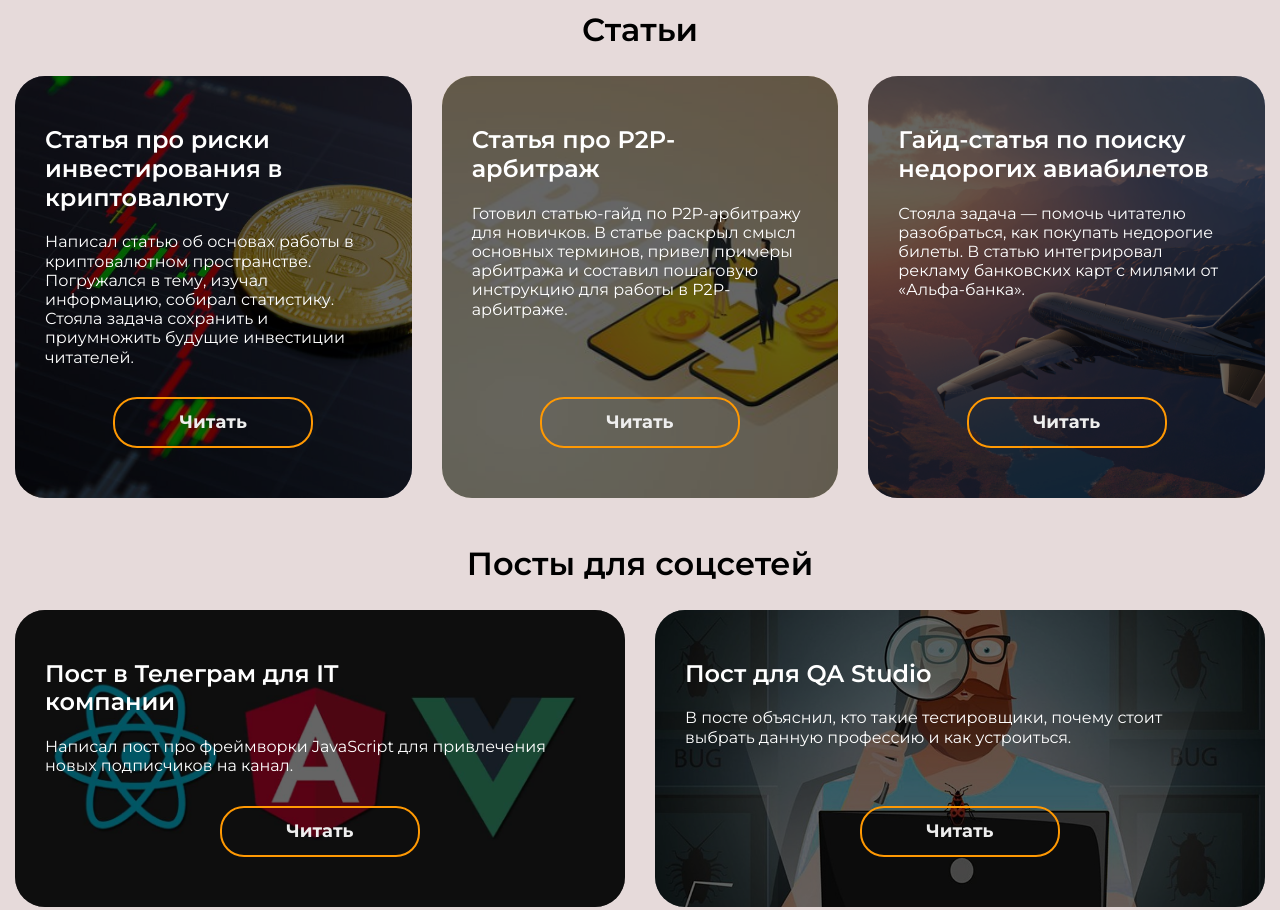
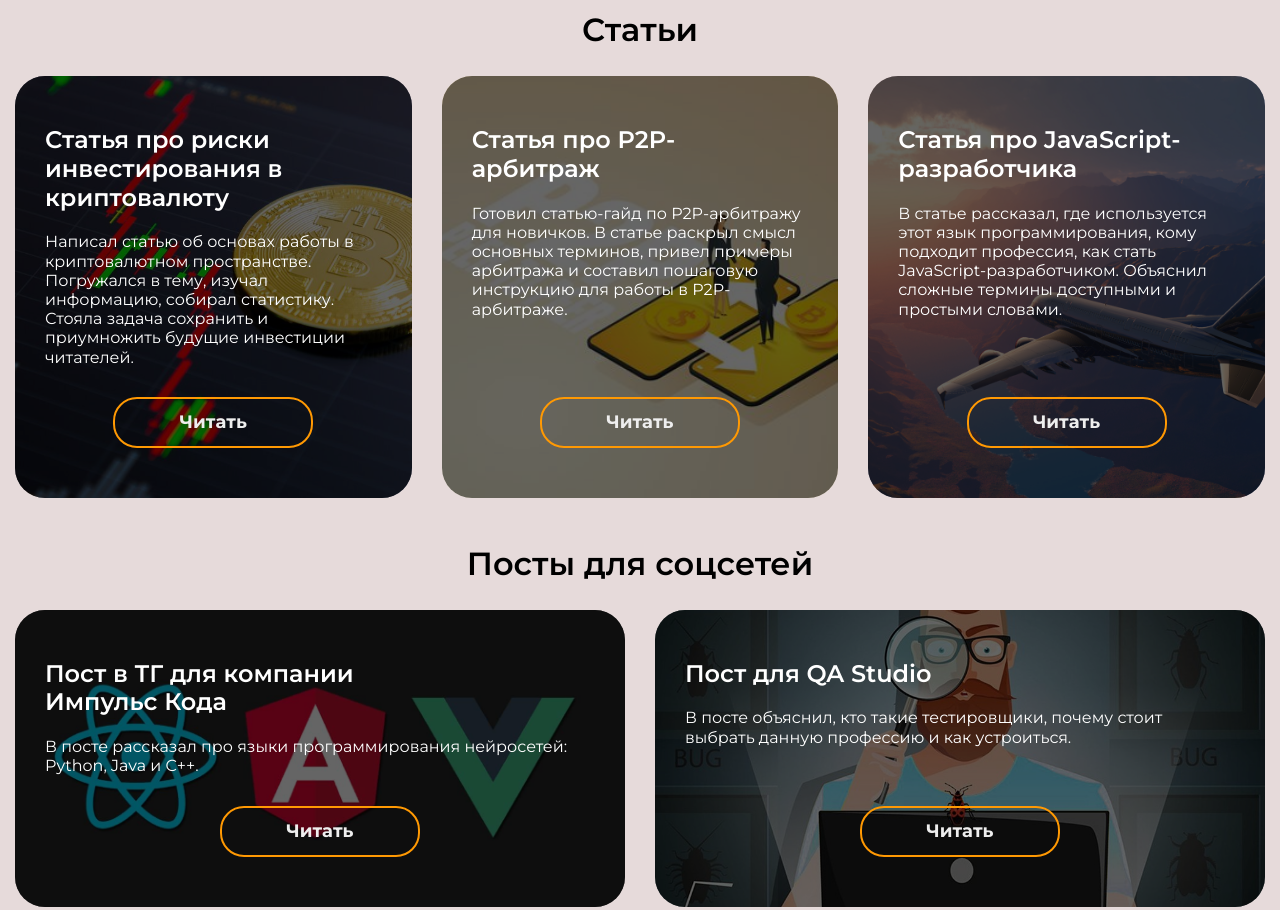
Before and after one commit to FILiSCHUK/portfolio, a plain HTML site: page index.html in a window 1280 px wide. Shown: the part 1620-2530 px from the top of the page. Drawn offline with Linux system fonts and the light colour scheme.

Commit message:
Add files via upload

```diff
--- a/index.html
+++ b/index.html
@@ -151,16 +151,16 @@
 
                   <article class="items-works__item item-article-6">
                     <div class="items-works__content">
-                      <h3 class="items-works__subtitle">Гайд-статья по поиску недорогих авиабилетов</h3>
+                      <h3 class="items-works__subtitle">Статья про JavaScript-разработчика</h3>
                       <div class="items-works__text">
                         <p>
-                          Стояла задача — помочь читателю разобраться,
-                          как покупать недорогие билеты.
-                          В статью интегрировал рекламу банковских карт с милями
-                          от «Альфа-банка».
+                          В статье рассказал, где используется этот язык программирования,
+                          кому подходит профессия, как стать JavaScript-разработчиком.
+                          Объяснил сложные термины доступными и простыми словами.
+
                         </p>
                       </div>
-                      <a href="https://docs.google.com/document/d/13Jsf4aQnszH4Fmjx2icJXDAuvTsPAafHKBhc_J1YO-0/edit?usp=sharing" target="_blank" class="items-works__button button">Читать</a>
+                      <a href="https://docs.google.com/document/d/1UOTU1Nc2ORQ8o8aFnSrBWAG2r-9aIF9futPfuvDDJxg/edit?usp=sharing" target="_blank" class="items-works__button button">Читать</a>
                     </div>
                   </article>
                 </div>
@@ -171,14 +171,13 @@
                 <div class="items-works__wrap">
                   <article class="items-works__item item-post-1">
                     <div class="items-works__content">
-                      <h3 class="items-works__subtitle">Пост в Телеграм для IT компании</h3>
+                      <h3 class="items-works__subtitle">Пост в ТГ для компании Импульс Кода</h3>
                       <div class="items-works__text">
                         <p>
-                          Написал пост про фреймворки JavaScript
-                          для привлечения новых подписчиков на канал.
+                          В посте рассказал про языки программирования нейросетей: Python, Java и C++.
                         </p>
                       </div>
-                      <a href="https://docs.google.com/document/d/1HvQ5mmCDxjDuwoi-ITMJU7xSUSbLNobVzcU_-TNYi1c/edit?usp=sharing" target="_blank" class="items-works__button button">Читать</a>
+                      <a href="https://docs.google.com/document/d/1zdbQ1Bzqyr5u2co-3hJfCvBgsMG-s06xD2xYNiaW4II/edit?usp=sharing" target="_blank" class="items-works__button button">Читать</a>
                     </div>
                   </article>
                   <!-- <article class="items-works__item item-post-2">
```
